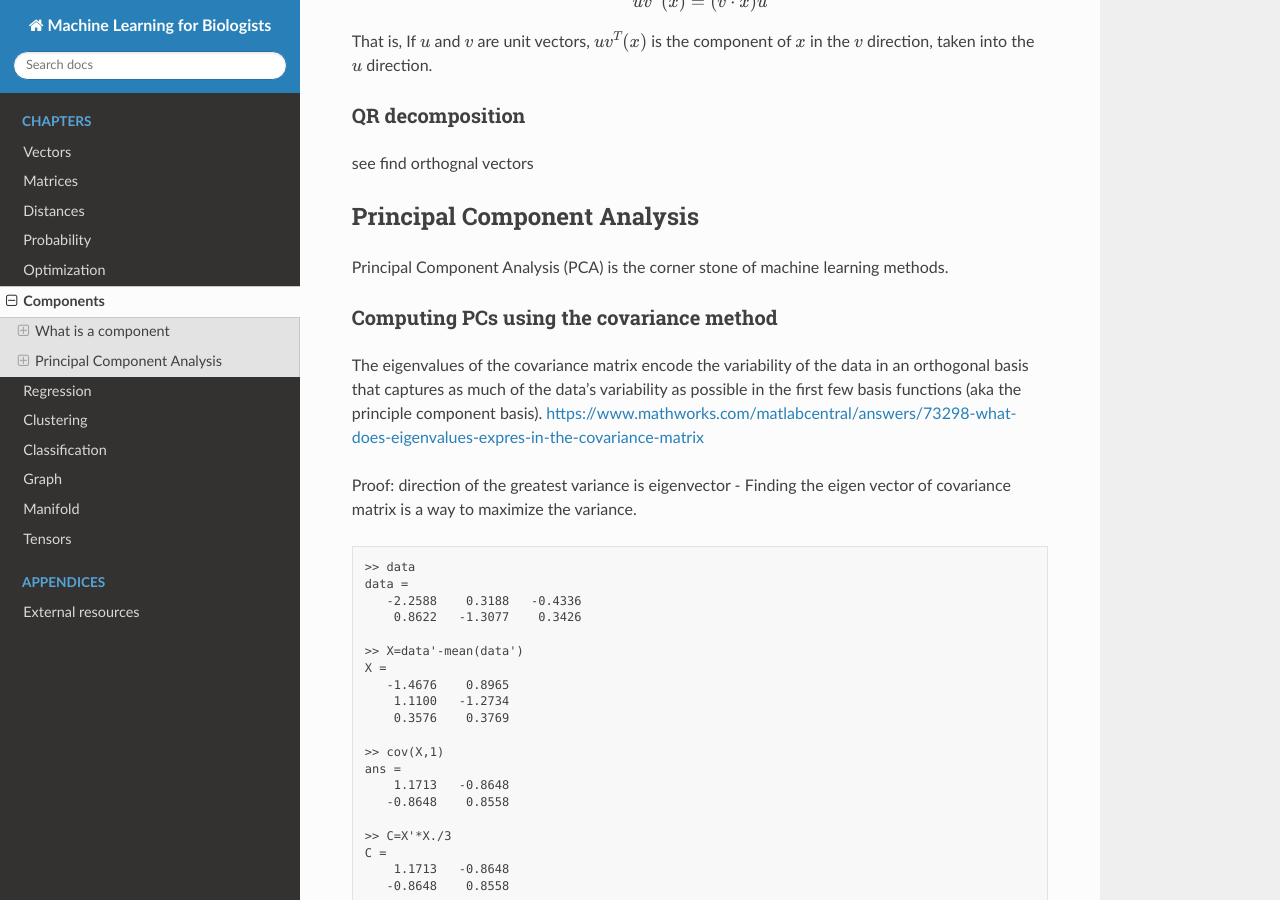
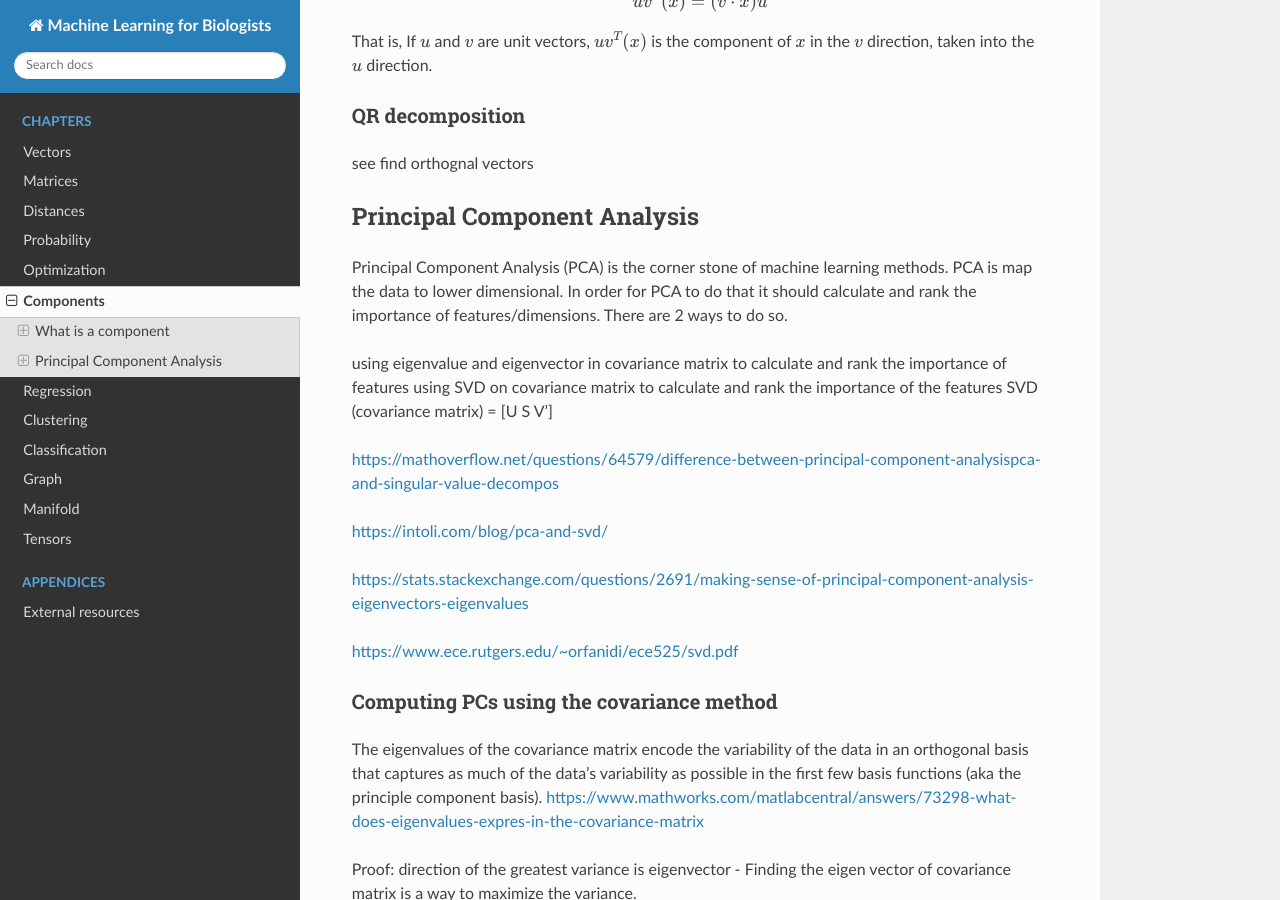
Before and after one commit to jamesjcai/readthedocs_ml4b, a Sphinx documentation site: the page built from docs/chapter_components.rst, in a window 1280 px wide and 900 px high, scrolled down 561 px. Built offline with Sphinx 7.4.7 and the Read the Docs theme 2.0.0, drawn with Linux system fonts in a browser that asks for light colours; formulas are drawn with MathJax 3.

Commit message:
Update chapter_components.rst

```diff
--- a/docs/chapter_components.rst
+++ b/docs/chapter_components.rst
@@ -28,7 +28,20 @@ see find orthognal vectors
 
 Principal Component Analysis
 ============================
-Principal Component Analysis (PCA) is the corner stone of machine learning methods.
+Principal Component Analysis (PCA) is the corner stone of machine learning methods. PCA is map the data to lower dimensional. In order for PCA to do that it should calculate and rank the importance of features/dimensions. There are 2 ways to do so.
+
+using eigenvalue and eigenvector in covariance matrix to calculate and rank the importance of features
+using SVD on covariance matrix to calculate and rank the importance of the features SVD (covariance matrix) = [U S V']
+
+https://mathoverflow.net/questions/64579/difference-between-principal-component-analysispca-and-singular-value-decompos
+
+https://intoli.com/blog/pca-and-svd/
+
+https://stats.stackexchange.com/questions/2691/making-sense-of-principal-component-analysis-eigenvectors-eigenvalues
+
+https://www.ece.rutgers.edu/~orfanidi/ece525/svd.pdf
+
+
 
 
 Computing PCs using the covariance method
```
